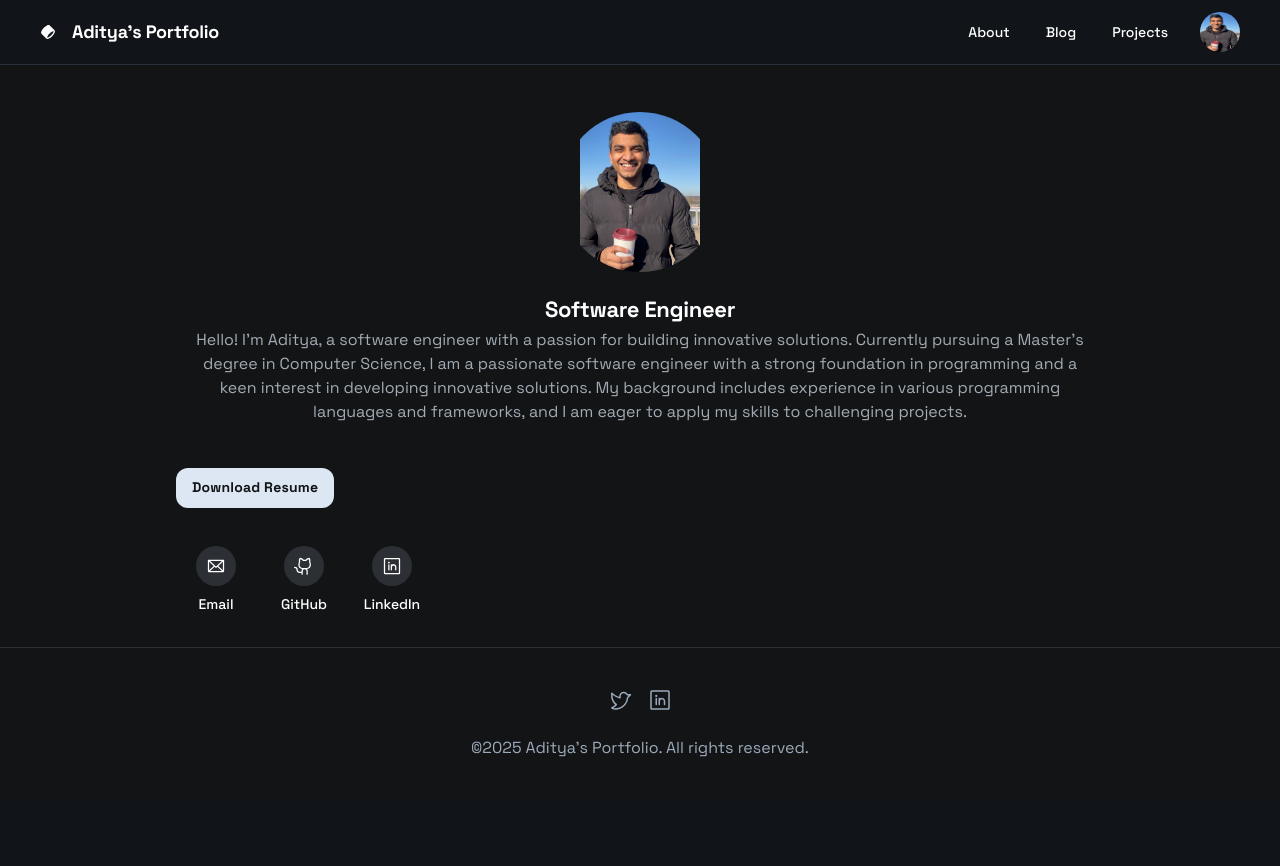
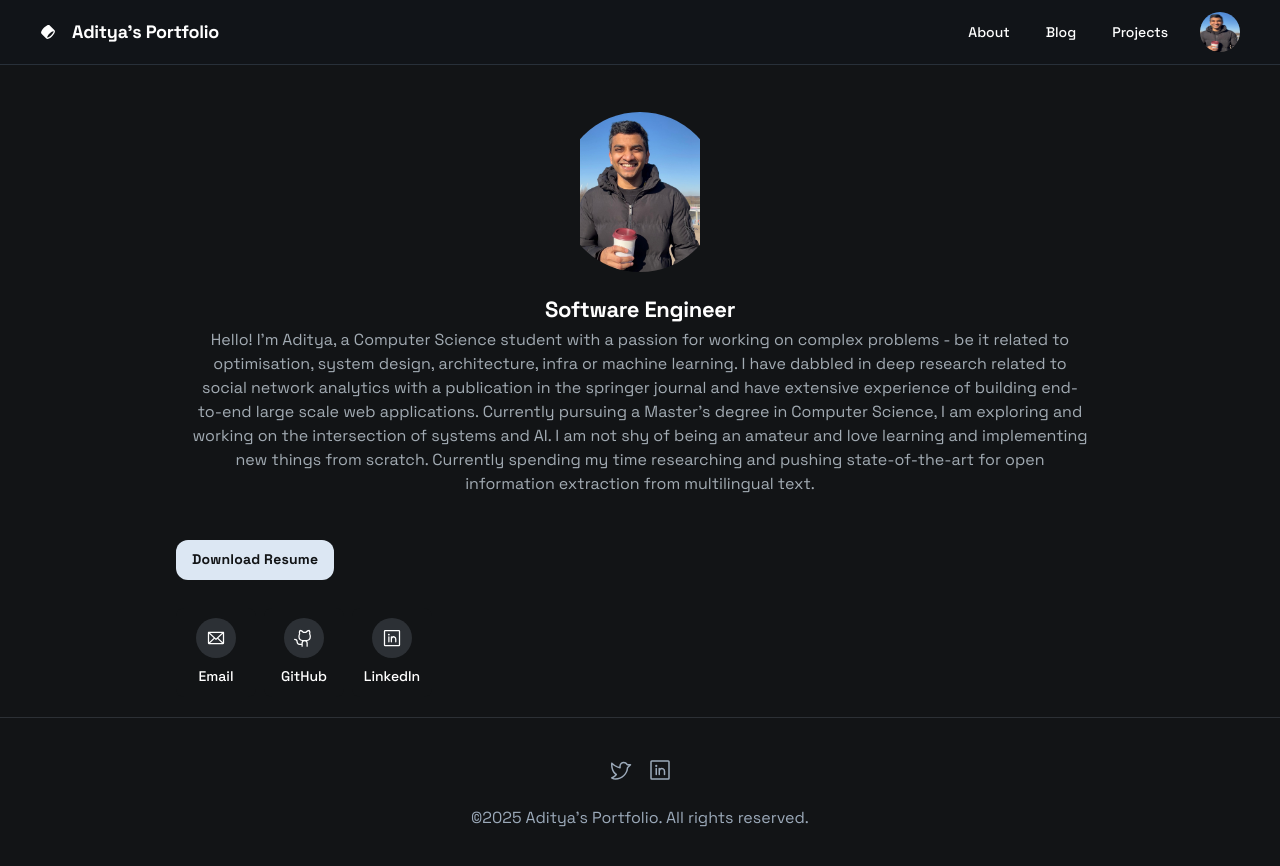
Before and after one commit to advenk/advenk.github.io, a Next.js app: page / in a window 1280 px wide. Shown: the top 866 px of the page. Before the commit the page ends 800 px from the top, so only its background shows below. Built offline with nearby package versions, Linux system fonts and the light colour scheme.

Commit message:
Updated home page text

```diff
--- a/src/app/page.tsx
+++ b/src/app/page.tsx
@@ -15,7 +15,7 @@ function HomePageContent() {
               <div className="relative w-40 h-40 shrink-0"> {/* Increased size to w-40 h-40 (160px), added shrink-0 */}
                 <Image
                   src={AVATAR_URL}
-                  alt="Aditya - Software Engineer" // Ensuring alt text is updated
+                  alt="Aditya - Software Engineer"
                   layout="fill"
                   objectFit="contain"
                   className="rounded-full"
@@ -24,10 +24,12 @@ function HomePageContent() {
               <div className="flex flex-col justify-center text-center @[520px]:text-left"> {/* Centered text for column layout */}
                 <h1 className="text-primary-text text-[22px] font-bold leading-tight tracking-[-0.015em]">Software Engineer</h1>
                 <p className="text-secondary-text-alt text-base font-normal leading-normal mt-1">
-                  Hello! I'm Aditya, a software engineer with a passion for building innovative solutions.
-                  Currently pursuing a Master's degree in Computer Science, I am a passionate software engineer with a strong foundation in programming and a keen interest in
-                  developing innovative solutions. My background includes experience in various programming languages and frameworks, and I am eager to apply my skills to challenging
-                  projects.
+                  Hello! I'm Aditya, a Computer Science student with a passion for working on complex problems - be it related to optimisation, system design,
+                  architecture, infra or machine learning. I have dabbled in deep research related to social network analytics with a publication in the springer
+                  journal and have extensive experience of building end-to-end large scale web applications.
+                  Currently pursuing a Master's degree in Computer Science, I am exploring and working on the intersection of systems and AI.
+                  I am not shy of being an amateur and love learning and implementing new things from scratch.
+                  Currently spending my time researching and pushing state-of-the-art for open information extraction from multilingual text.
                 </p>
               </div>
             </div>
```
Also changed, not shown: 1 other file (tests, documents, lock files or other folders).
